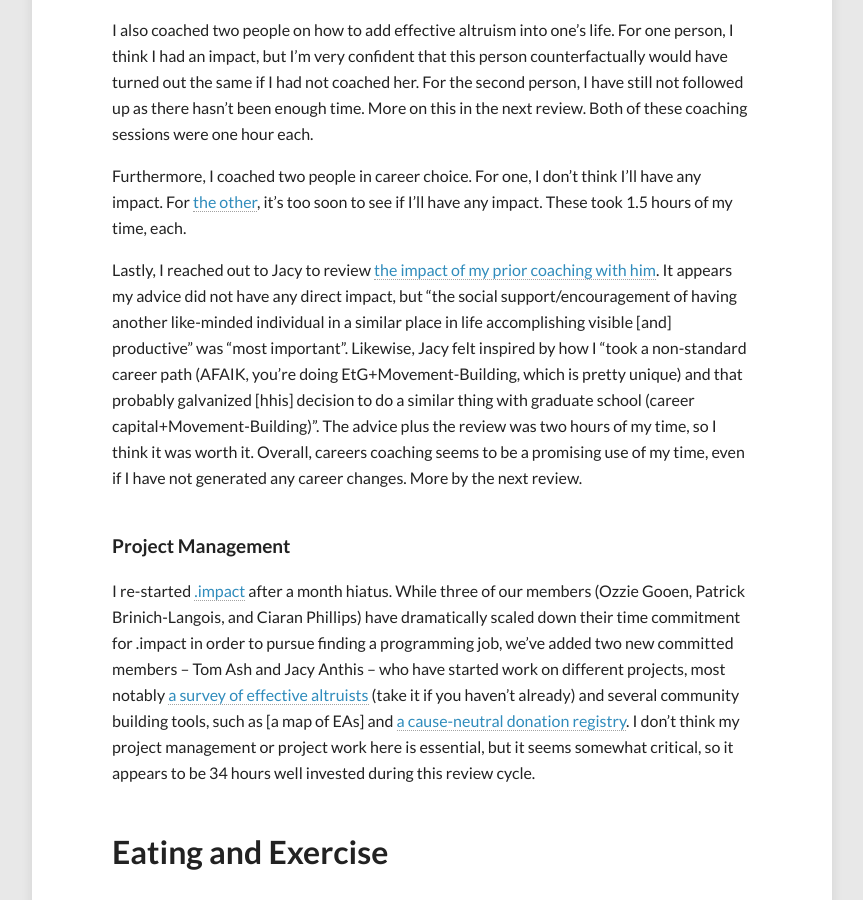
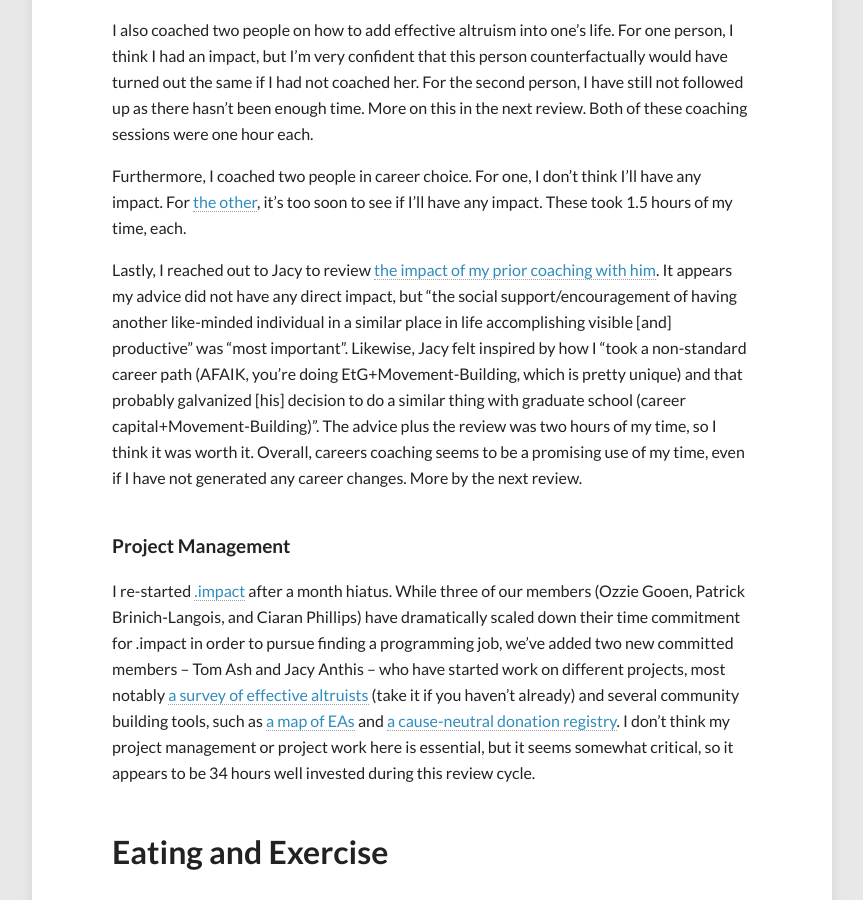
Before and after one commit to peterhurford/peterhurford.github.io, a Jekyll site: the page built from _posts/2014-05-20-personal-review-for-march-may-2014.markdown, in a window 1280 px wide and 900 px high, scrolled down 3310 px. Shown: the whole window, without its empty margins (208-1071 px from the left). Built offline with Jekyll 4.4.1, drawn with Linux system fonts in a browser that asks for light colours; comment, search, counter and statistics services are not loaded.

Commit message:
Typo corrections in new blog post

```diff
--- a/_posts/2014-05-20-personal-review-for-march-may-2014.markdown
+++ b/_posts/2014-05-20-personal-review-for-march-may-2014.markdown
@@ -76,11 +76,11 @@
 
 Furthermore, I coached two people in career choice.  For one, I don't think I'll have any impact.  For [the other](http://everydayutilitarian.com/essays/career-advice-for-phyllis-schmidt-choosing-between-masters-programming-and-direct-work), it's too soon to see if I'll have any impact.  These took 1.5 hours of my time, each.
 
-Lastly, I reached out to Jacy to review [the impact of my prior coaching with him](http://everydayutilitarian.com/essays/career-advice-for-jacy-choosing-between-ph-d-programs/).  It appears my advice did not have any direct impact, but "the social support/encouragement of having another like-minded individual in a similar place in life accomplishing visible [and] productive" was "most important".  Likewise, Jacy felt inspired by how I "took a non-standard career path (AFAIK, you're doing EtG+Movement-Building, which is pretty unique) and that probably galvanized [hhis] decision to do a similar thing with graduate school (career capital+Movement-Building)".  The advice plus the review was two hours of my time, so I think it was worth it.  Overall, careers coaching seems to be a promising use of my time, even if I have not generated any career changes.  More by the next review.
+Lastly, I reached out to Jacy to review [the impact of my prior coaching with him](http://everydayutilitarian.com/essays/career-advice-for-jacy-choosing-between-ph-d-programs/).  It appears my advice did not have any direct impact, but "the social support/encouragement of having another like-minded individual in a similar place in life accomplishing visible [and] productive" was "most important".  Likewise, Jacy felt inspired by how I "took a non-standard career path (AFAIK, you're doing EtG+Movement-Building, which is pretty unique) and that probably galvanized [his] decision to do a similar thing with graduate school (career capital+Movement-Building)".  The advice plus the review was two hours of my time, so I think it was worth it.  Overall, careers coaching seems to be a promising use of my time, even if I have not generated any career changes.  More by the next review.
 
 #### Project Management
 
-I re-started [.impact](http://www.dotimpact.im/) after a month hiatus.  While three of our members (Ozzie Gooen, Patrick Brinich-Langois, and Ciaran Phillips) have dramatically scaled down their time commitment for .impact in order to pursue finding a programming job, we've added two new committed members -- Tom Ash and Jacy Anthis -- who have started work on different projects, most notably [a survey of effective altruists](http://effectivealtruismhub.com/survey) (take it if you haven't already) and several community building tools, such as [a map of EAs] and [a cause-neutral donation registry](http://effectivealtruismhub.com/donations).  I don't think my project management or project work here is essential, but it seems somewhat critical, so it appears to be 34 hours well invested during this review cycle.
+I re-started [.impact](http://www.dotimpact.im/) after a month hiatus.  While three of our members (Ozzie Gooen, Patrick Brinich-Langois, and Ciaran Phillips) have dramatically scaled down their time commitment for .impact in order to pursue finding a programming job, we've added two new committed members -- Tom Ash and Jacy Anthis -- who have started work on different projects, most notably [a survey of effective altruists](http://effectivealtruismhub.com/survey) (take it if you haven't already) and several community building tools, such as [a map of EAs](http://effectivealtruismhub.com/map) and [a cause-neutral donation registry](http://effectivealtruismhub.com/donations).  I don't think my project management or project work here is essential, but it seems somewhat critical, so it appears to be 34 hours well invested during this review cycle.
 
 
 ## Eating and Exercise
```
